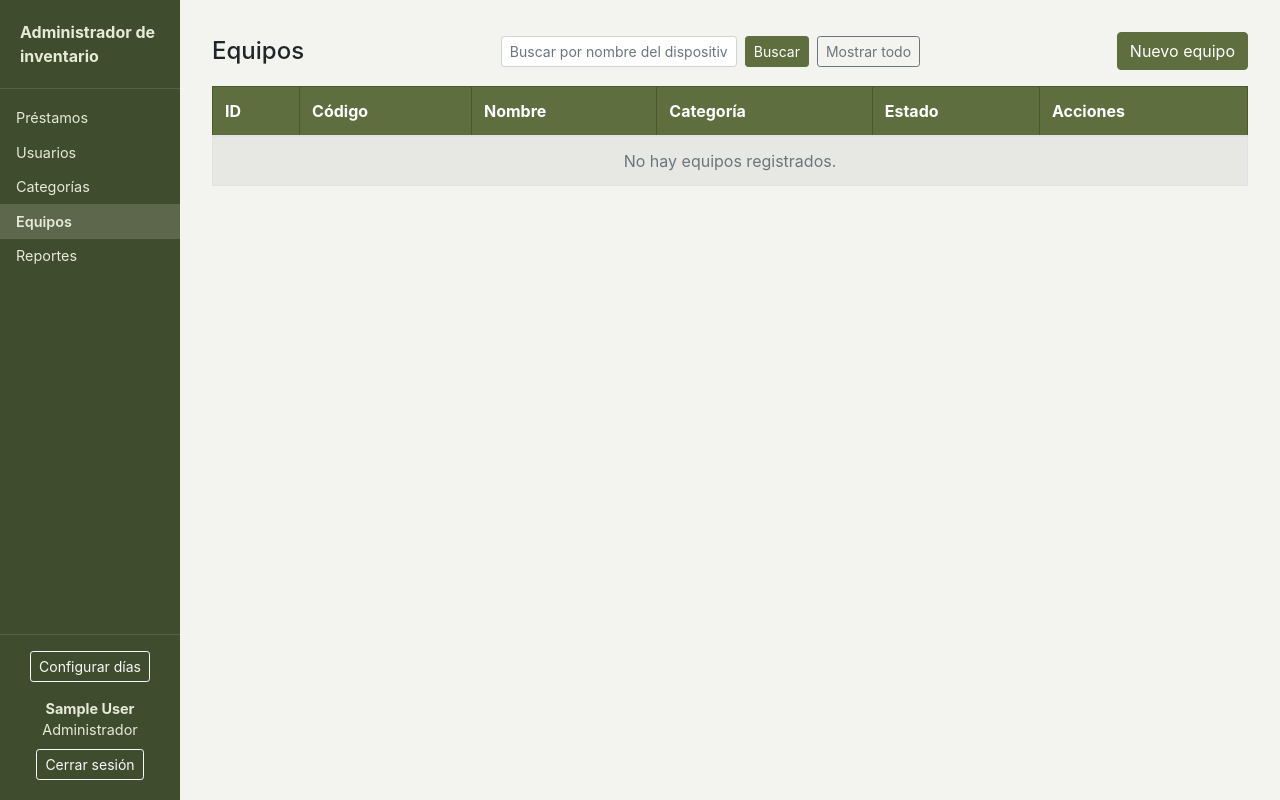
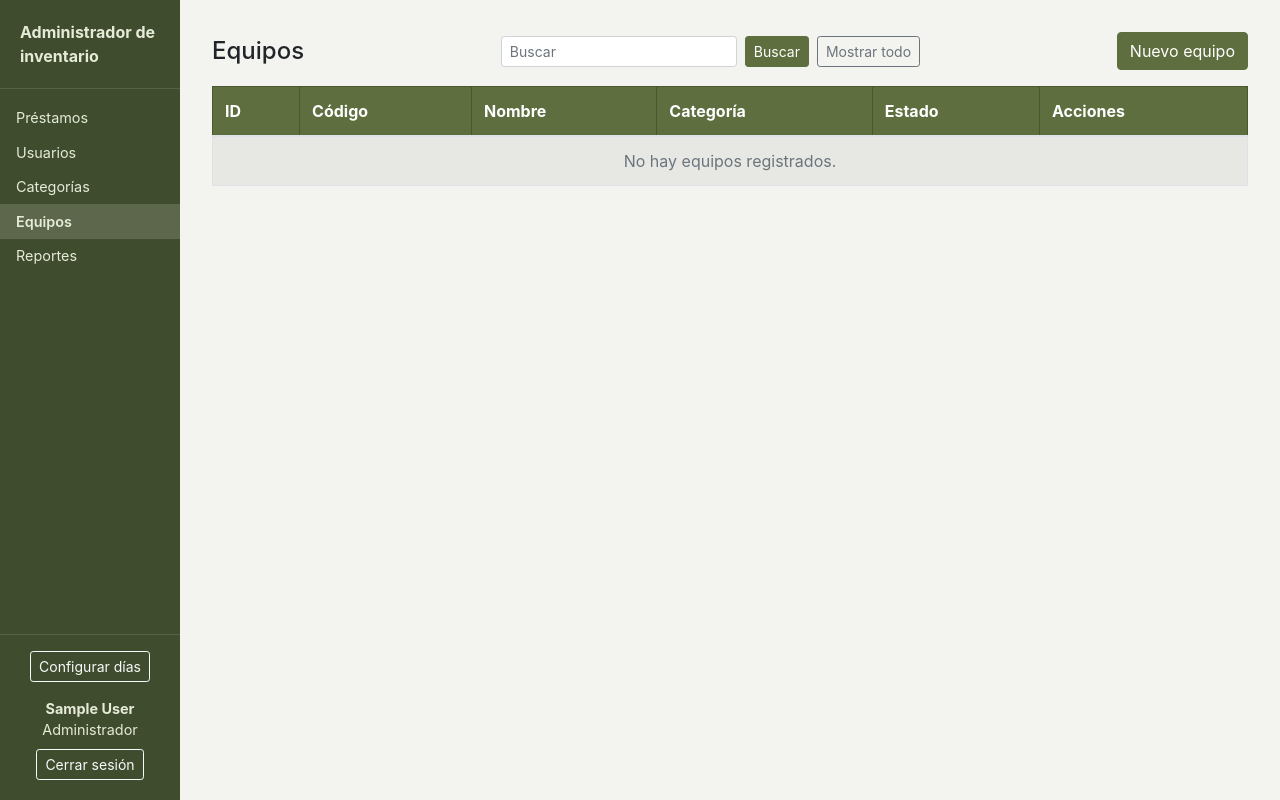
Before and after one commit to allangamboagra/Proyecto1, a PHP site: page /pages/equipos.php in a window 1280 px wide. Run offline with PHP 8.4, Linux system fonts and the light colour scheme; the visitor is signed in with stand-in values (Sample User, id 1); data that the repository does not hold is empty.

Commit message:
Ultimos cambios

```diff
--- a/public/pages/categorias.php
+++ b/public/pages/categorias.php
@@ -18,7 +18,7 @@ require __DIR__ . '/common/header.php';
   <main class="contenido">
     <div class="d-flex justify-content-between align-items-center mb-3">
       <h1 class="mb-0">Categorías</h1>
-      <?php renderBuscador($busqueda, 'Buscar por nombre'); ?>
+      <?php renderBuscador($busqueda, 'Buscar'); ?>
       <a href="/pages/categoria_form.php" class="btn btn-verde">Nueva categoría</a>
     </div>
 
--- a/public/pages/dashboard.php
+++ b/public/pages/dashboard.php
@@ -38,7 +38,7 @@ require __DIR__ . '/common/header.php';
 
     <div class="d-flex justify-content-between align-items-center mb-3">
       <h1 class="mb-0">Préstamos actuales</h1>
-      <?php renderBuscador($busqueda, 'Buscar por nombre del solicitante'); ?>
+      <?php renderBuscador($busqueda, 'Buscar'); ?>
       <?php if ($esOperador): ?>
         <a href="/pages/prestamo_form.php" class="btn btn-verde">Nuevo préstamo</a>
       <?php else: ?>
--- a/public/pages/equipos.php
+++ b/public/pages/equipos.php
@@ -23,7 +23,7 @@ require __DIR__ . '/common/header.php';
   <main class="contenido">
     <div class="d-flex justify-content-between align-items-center mb-3">
       <h1 class="mb-0">Equipos</h1>
-      <?php renderBuscador($busqueda, 'Buscar por nombre del dispositivo'); ?>
+      <?php renderBuscador($busqueda, 'Buscar'); ?>
       <?php if ($esAdmin): ?>
         <a href="/pages/equipo_form.php" class="btn btn-verde">Nuevo equipo</a>
       <?php else: ?>
--- a/public/pages/usuarios.php
+++ b/public/pages/usuarios.php
@@ -18,7 +18,7 @@ require __DIR__ . '/common/header.php';
   <main class="contenido">
     <div class="d-flex justify-content-between align-items-center mb-3">
       <h1 class="mb-0">Usuarios</h1>
-      <?php renderBuscador($busqueda, 'Buscar por nombre'); ?>
+      <?php renderBuscador($busqueda, 'Buscar'); ?>
       <a href="/pages/usuario_form.php" class="btn btn-verde">Nuevo usuario</a>
     </div>
 
```
Also changed, not shown: storage/uploads/Screenshot 2026-11-17 at 1.06.02 AM.png (deleted).
